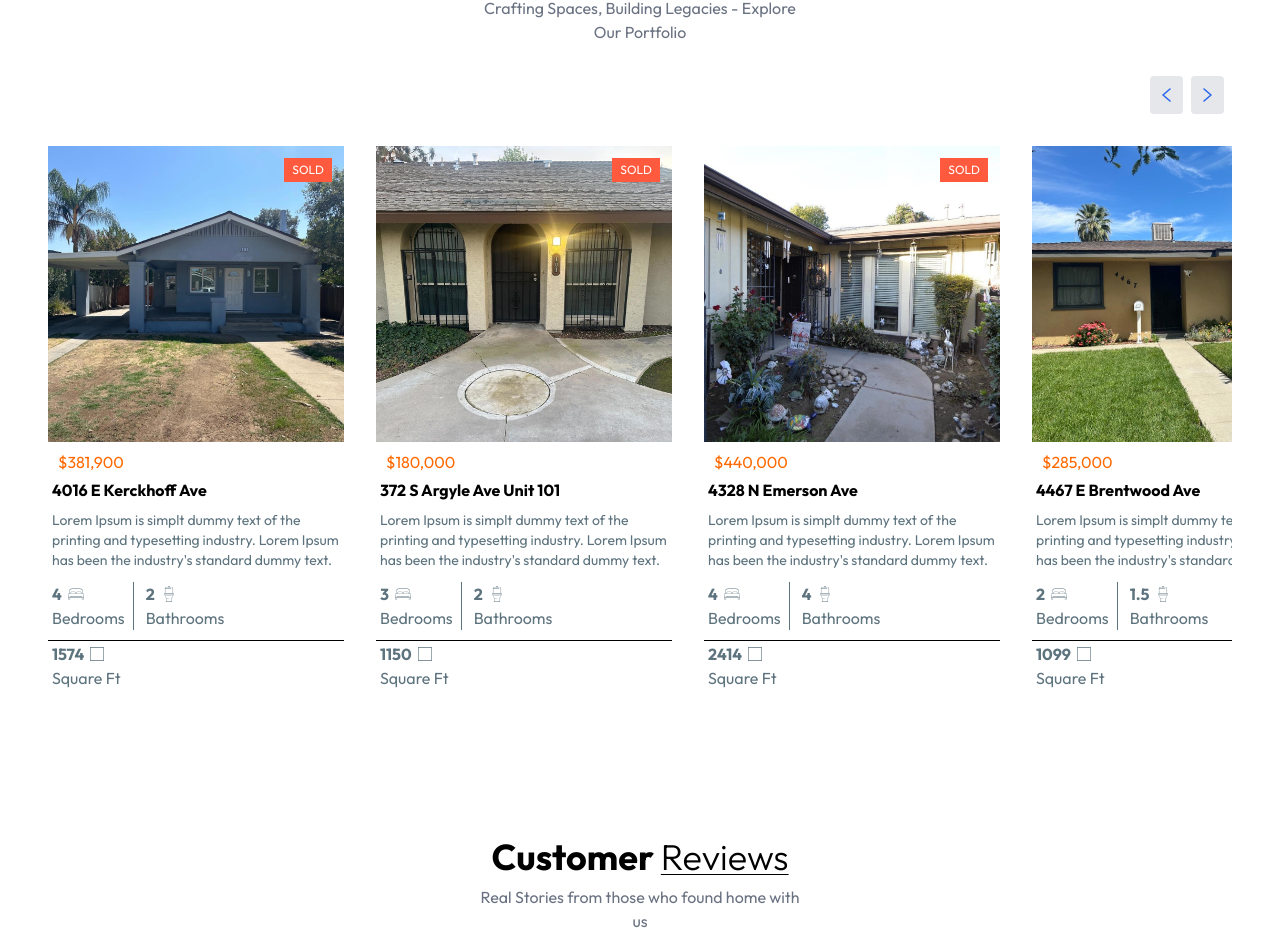
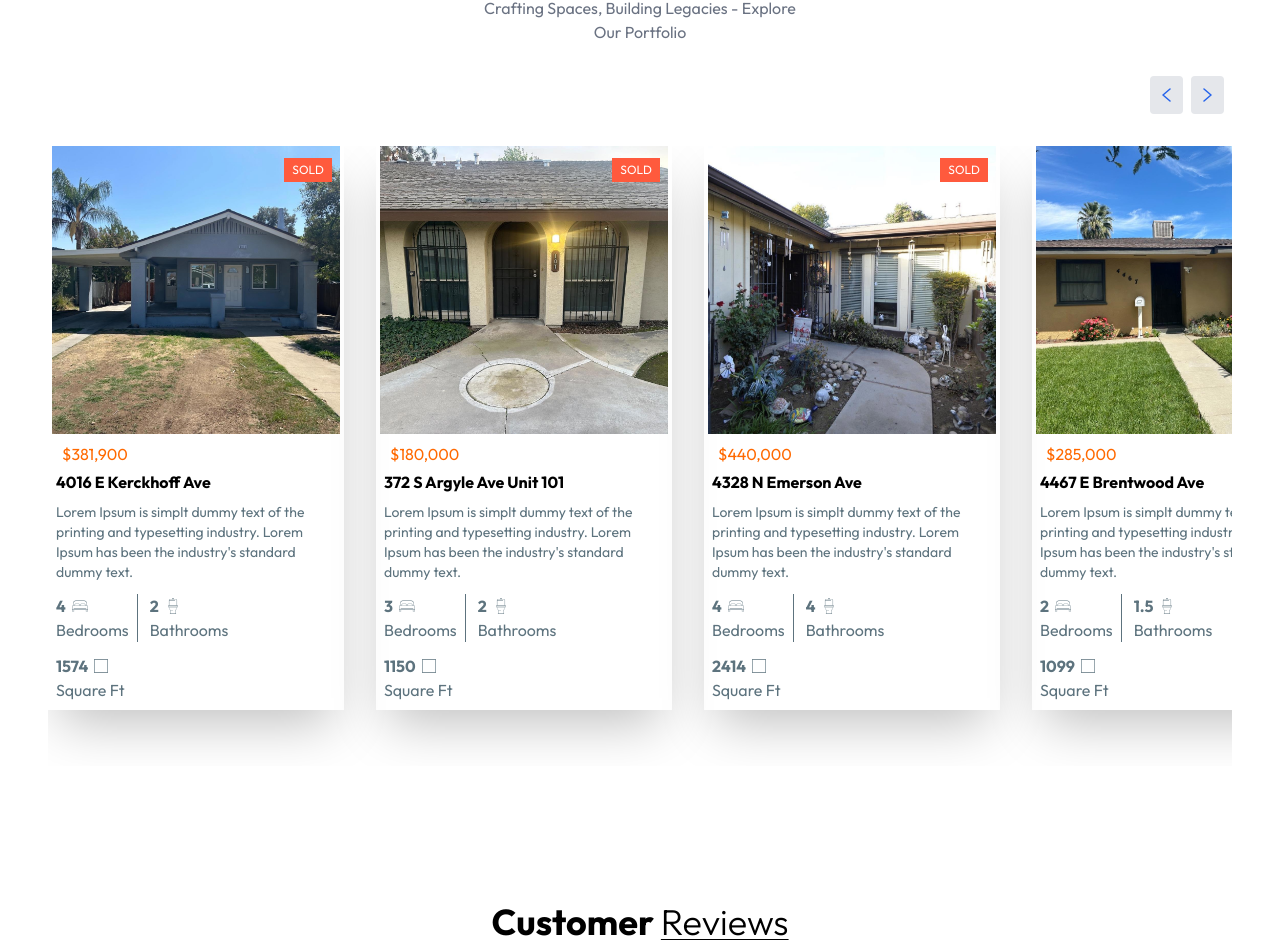
Before and after one commit to Ruben-Jim/Real-Estate, a React (Vite) app: page / in a window 1280 px wide. Shown: the part 1012-1955 px from the top of the page. Built offline with nearby package versions, Linux system fonts and the light colour scheme.

Commit message:
adding shadow

```diff
--- a/src/components/NewProjects.jsx
+++ b/src/components/NewProjects.jsx
@@ -56,7 +56,7 @@ const NewProjects = () => {
 
 
 
-            <div key={index} className='relative flex-shrink-0 w-full sm:w-1/4 mb-15'>
+            <div key={index} className='relative flex-shrink-0 w-full sm:w-1/4 mb-14 shadow-2xl pl-1 pr-1 pb-1'>
               <a href="#" className='block aspect-square'>
                 <img src={project.image} alt={project.title} className='w-full h-full mb-14 object-cover' />
               </a>
@@ -75,7 +75,7 @@ const NewProjects = () => {
 
 
               {/* Content */}
-              < div className='pt-2 pr-1 pb-2.5 pl-1 border-b-1' >
+              < div className='pt-2 pr-1 pb-16 pl-1 ' >
                 <div className='text-orange-500 mb-1 ml-1.5  '>{project.price}</div>
                 <h3 className='mb-2 font-bold'>{project.title}</h3>
                 <p className='h-auto mb-3 text-[#5d737e] text-sm'>{project.Description}</p>
```
